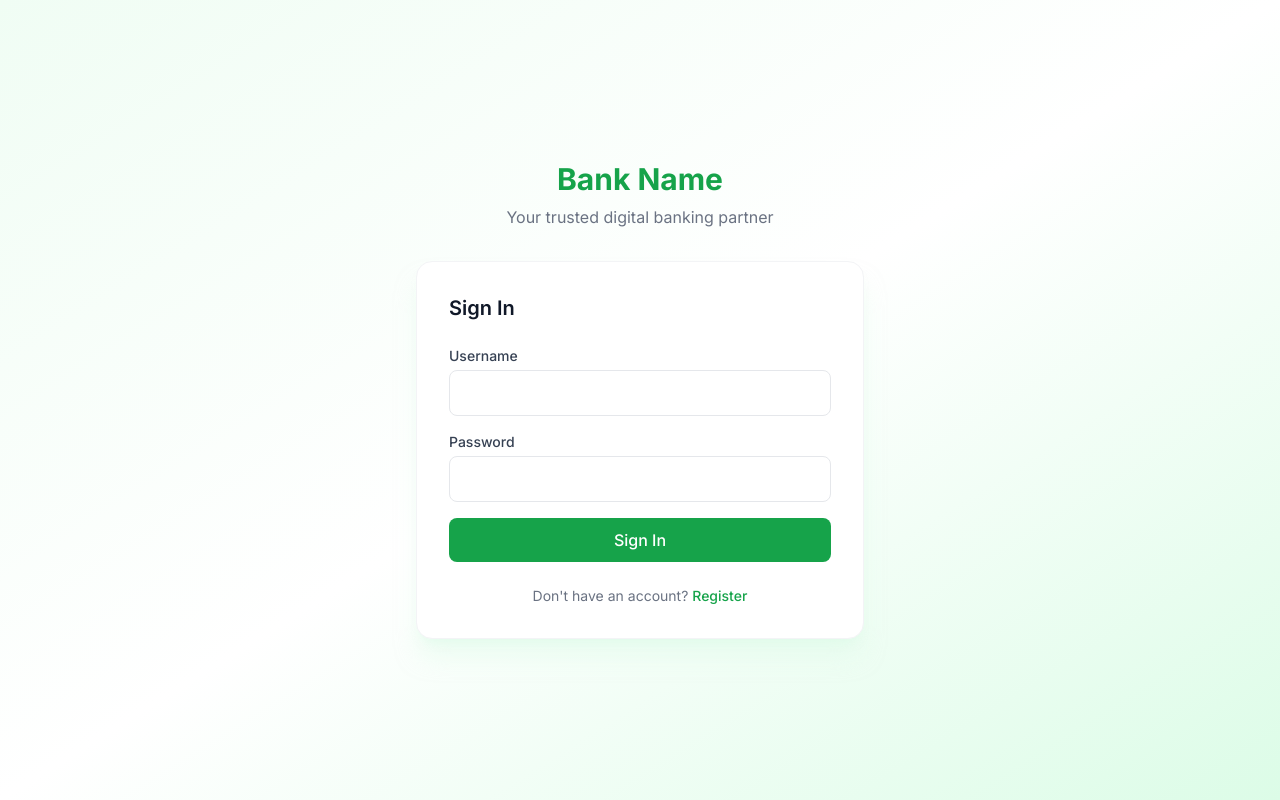
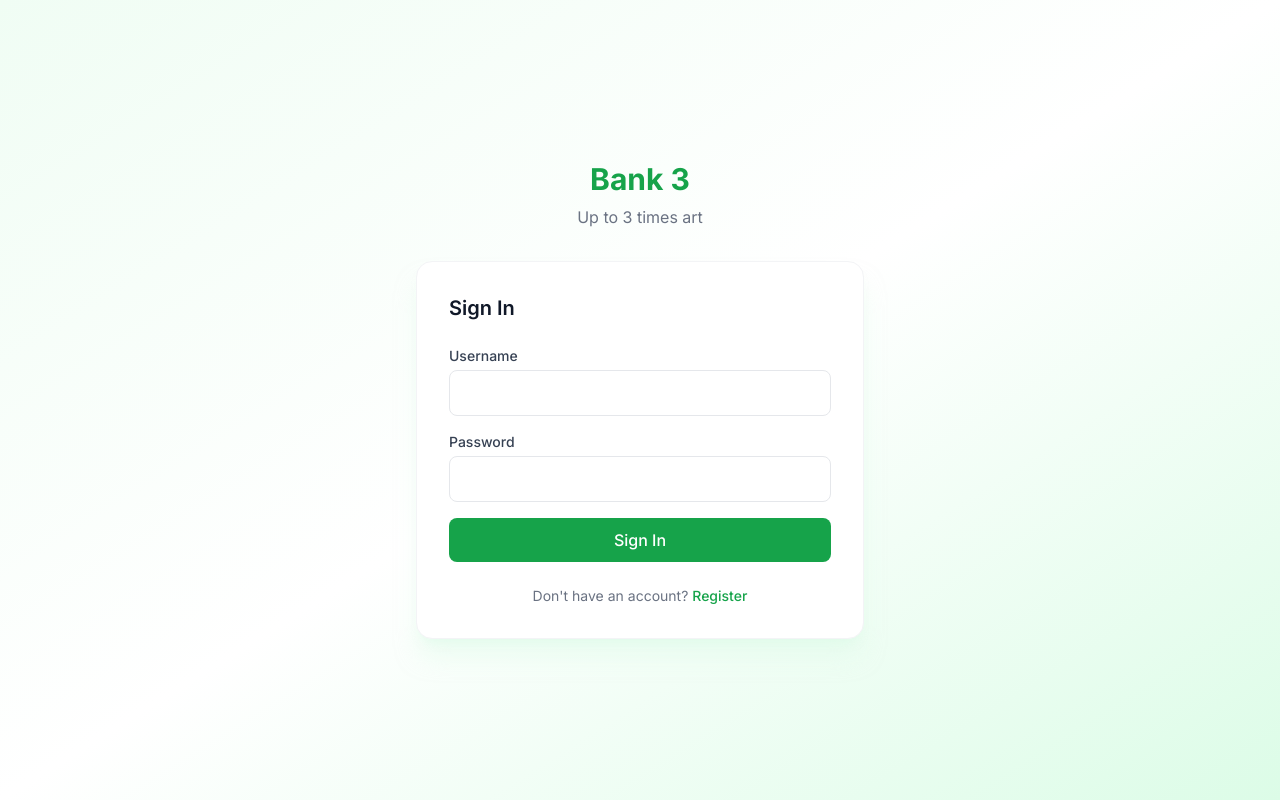
Before and after one commit to MateuszGruntkowski/Bank-Application-Python-, a React (Vite) app in the folder frontend/: page /login in a window 1280 px wide. Built offline with nearby package versions, Linux system fonts and the light colour scheme.

Commit message:
bank personalization

```diff
--- a/frontend/src/config.js
+++ b/frontend/src/config.js
@@ -3,9 +3,9 @@
  * This is the ONLY file you need to edit to customize the bank name.
  */
 const config = {
-  bankName: "Bank Name",
-  bankTagline: "Your trusted digital banking partner",
-  teamName: "Team IO",
+  bankName: "Bank 3",
+  bankTagline: "Up to 3 times art",
+  teamName: "Team 3",
   currency: "PLN",
   locale: "pl-PL",
 };
```
